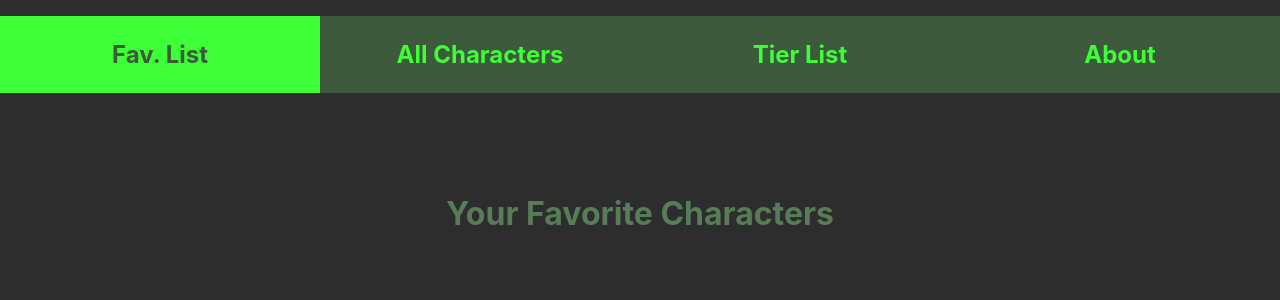
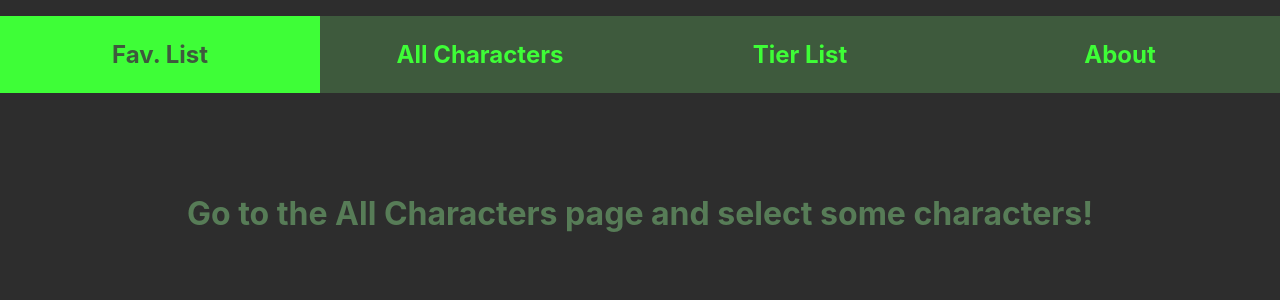
Before and after one commit to Henrytado2002/tdw-mp2-henrique-rosa, a React (Create React App) app: page /FavCharList in a window 1280 px wide. Shown: the top 300 px of the page. Built offline with nearby package versions, Linux system fonts and the light colour scheme.

Commit message:
changed favcharlist message on startup

```diff
--- a/src/FavChar/FavCharList.js
+++ b/src/FavChar/FavCharList.js
@@ -71,9 +71,11 @@ function FavCharlist() {
     }
   `;
 
+  const title = showlist.length === 0 ? "Go to the All Characters page and select some characters!" :  "Your Favorite Characters are here:"
+
   return (
     <div className="list_container">
-      <h1 className='FavCharTitle'>Your Favorite Characters</h1>
+      <h1 className='FavCharTitle'>{title}</h1>
       <h3 classname="FavCharSecondTitle">{secondTitle}</h3>
       <ul style={{ listStyleType: 'none', padding: 0 }}>
         {showlist.map((char, index) => (
```
